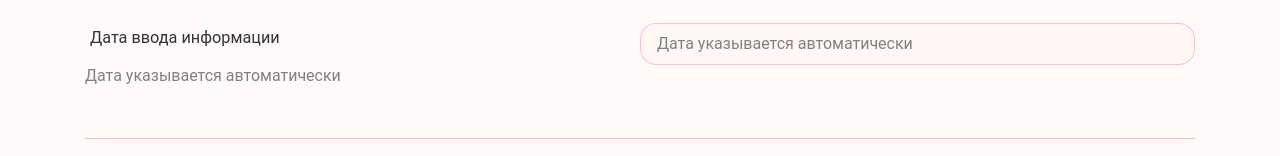
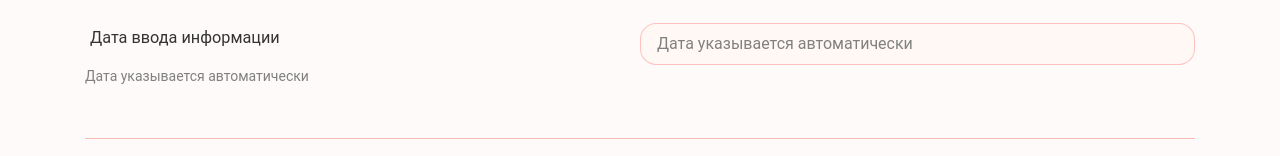
Before and after one commit to Donormd/donor.md-frontend, a Next.js app: page /monitoring in a window 1280 px wide. Shown: the part 309-465 px from the top of the page. Built offline with nearby package versions, Linux system fonts and the light colour scheme; no server answers.

Commit message:
changed font size

```diff
--- a/components/UI/form/form-item.tsx
+++ b/components/UI/form/form-item.tsx
@@ -67,5 +67,6 @@ const Label = styled(Title)<{ required?: boolean }>`
 `;
 
 const Help = styled.span`
+  font-size: 0.875em;
   color: ${({ theme }) => theme.textMuted};
 `;
```
